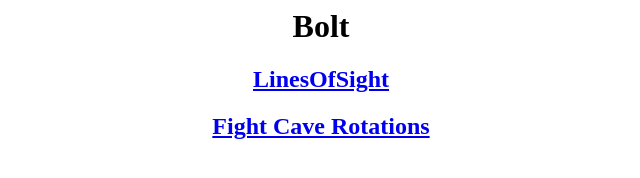
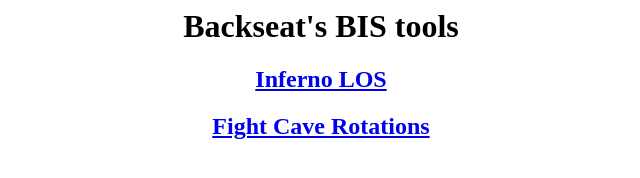
Before and after one commit to LinerOfSight/BoltLosTool.github.io, a plain HTML site: page index.html in a window 1280 px wide. Shown: the whole page, without its empty margins (319-959 px from the left). Drawn offline with Linux system fonts and the light colour scheme.

Commit message:
Update index.html

```diff
--- a/index.html
+++ b/index.html
@@ -1,15 +1,15 @@
 <html>
 <head>
-<title>Bolt</title>
+<title>BIS tools</title>
 <style>
-    html{
-        text-align: center;
-    }
+	html{
+		text-align: center;
+	}
 </style>
 </head>
 <body>
-    <h1>Bolt</h1>
-    <h2><a href="inferno.html">LinesOfSight</a></h2>
-    <h2><a href="fightcaves.html">Fight Cave Rotations</a></h2>
+	<h1>Backseat's BIS tools</h1>
+	<h2><a href="inferno.html">Inferno LOS</a></h2>
+	<h2><a href="fightcaves.html">Fight Cave Rotations</a></h2>
 </body>
 </html>
```
